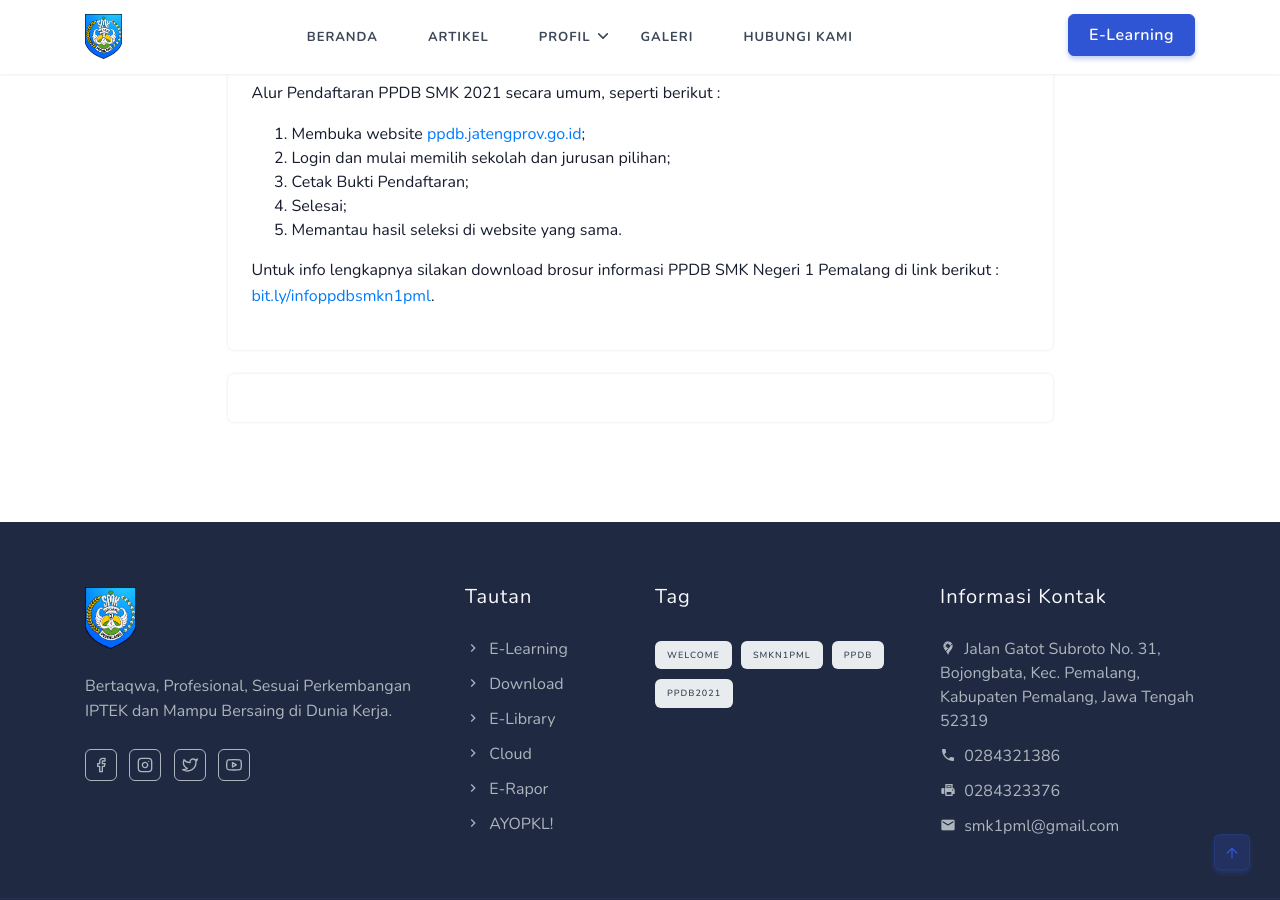
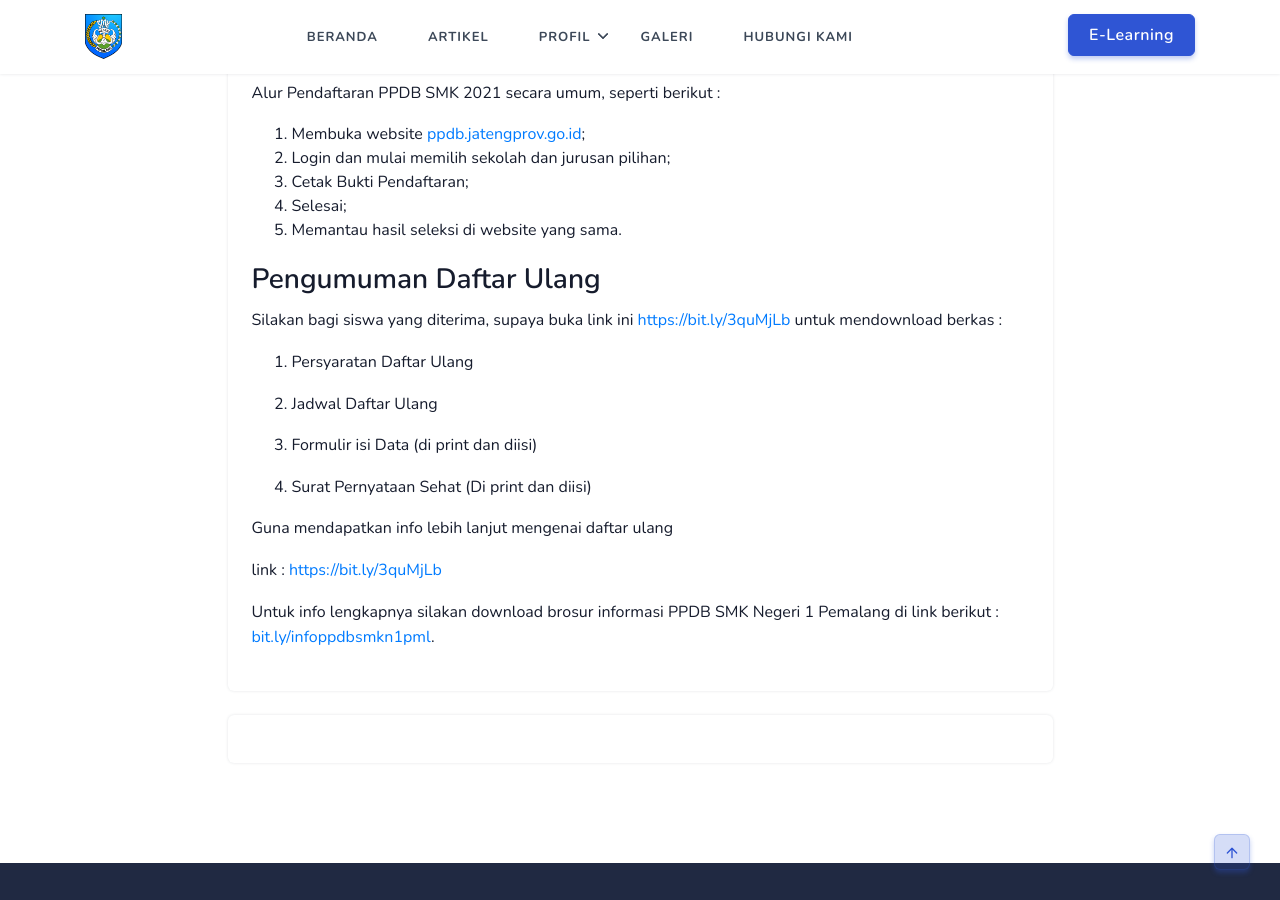
Before and after one commit to smkn1pml/website, a Jekyll site: the page built from _pages/ppdb.md, in a window 1280 px wide and 900 px high, scrolled down 1179 px. Built offline with Jekyll 4.4.1, drawn with Linux system fonts in a browser that asks for light colours; comment, search, counter and statistics services are not loaded.

Commit message:
Update Halaman “ppdb”

```diff
--- a/_pages/ppdb.md
+++ b/_pages/ppdb.md
@@ -41,4 +41,22 @@ Alur Pendaftaran PPDB SMK 2021 secara umum, seperti berikut :
 4. Selesai;
 5. Memantau hasil seleksi di website yang sama.
 
+
+
+### Pengumuman Daftar Ulang
+
+Silakan bagi siswa yang diterima, supaya buka link ini [https://bit.ly/3quMjLb](https://bit.ly/3quMjLb?fbclid=IwAR09LJRCCsgeKb9D-kinWriuQjBIubDKku9rNS2geOvNIKICs-lfJRymkaE) untuk mendownload berkas :
+
+1. Persyaratan Daftar Ulang
+
+2. Jadwal Daftar Ulang
+
+3. Formulir isi Data (di print dan diisi)
+
+4. Surat Pernyataan Sehat (Di print dan diisi)
+
+Guna mendapatkan info lebih lanjut mengenai daftar ulang
+
+link : [https://bit.ly/3quMjLb](https://bit.ly/3quMjLb?fbclid=IwAR09LJRCCsgeKb9D-kinWriuQjBIubDKku9rNS2geOvNIKICs-lfJRymkaE)
+
 Untuk info lengkapnya silakan download brosur informasi PPDB SMK Negeri 1 Pemalang di link berikut : [bit.ly/infoppdbsmkn1pml](https://bit.ly/infoppdbsmkn1pml).
```
